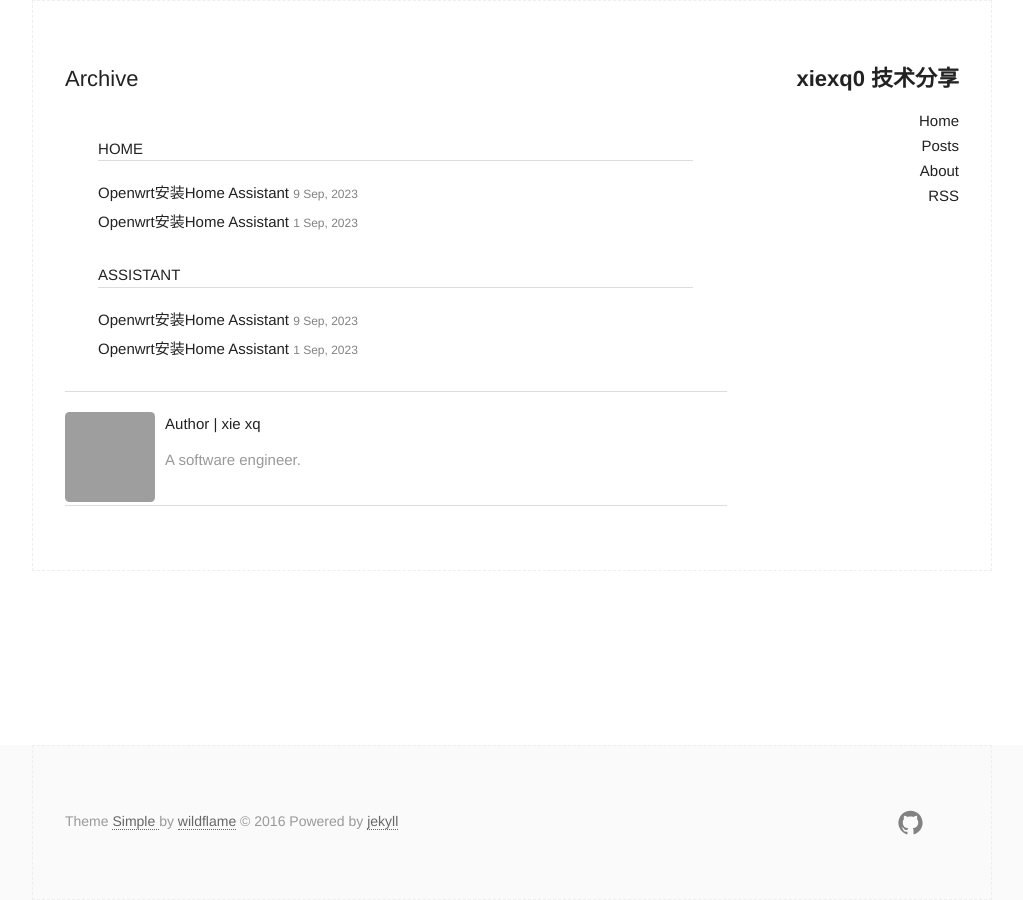
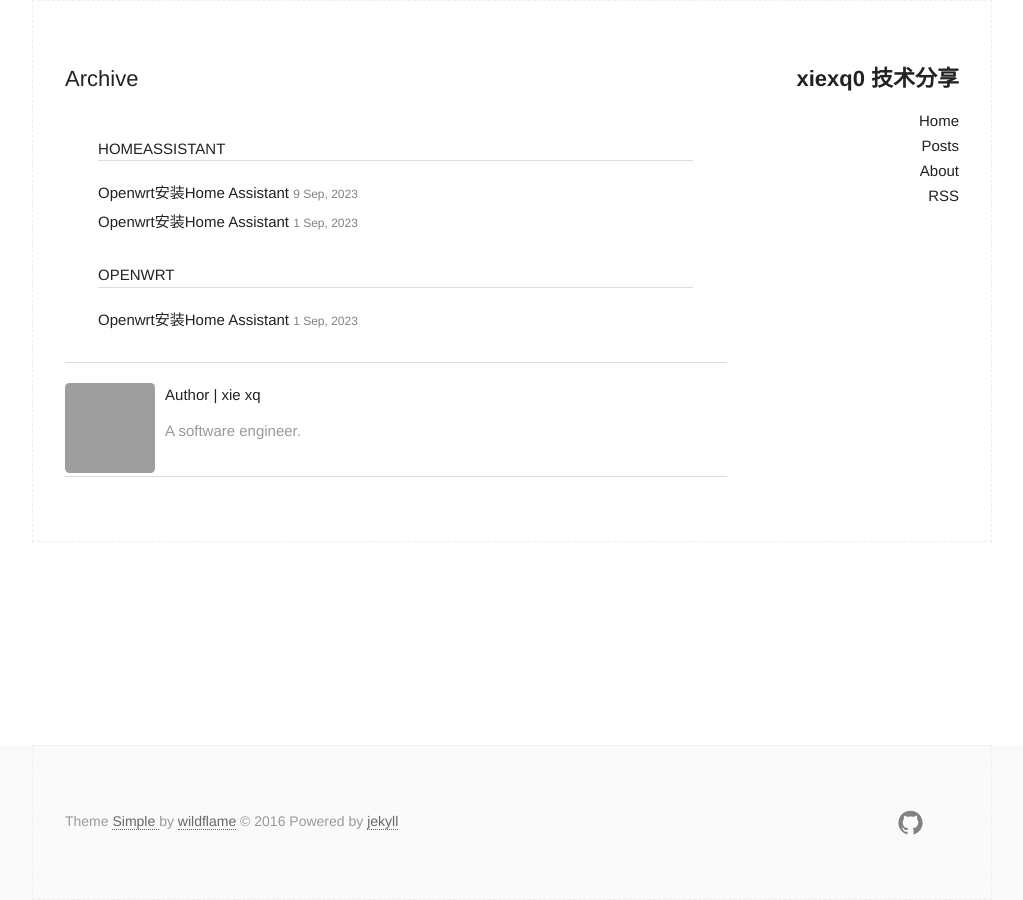
Before and after one commit to xiexiaoqun/blog, a Jekyll site: the page built from archive.html, in a window 1280 px wide, cut to the strip 0-900 px from the top of the page. Shown: the whole strip, without its empty margins (128-1151 px from the left). Built offline with Jekyll 4.4.1, drawn with Linux system fonts in a browser that asks for light colours; grey boxes are pictures that could not be loaded.

Commit message:
change categories

```diff
--- a/_posts/2023-09-03-openwrt-home-assistant.markdown
+++ b/_posts/2023-09-03-openwrt-home-assistant.markdown
@@ -2,7 +2,7 @@
 layout: post
 title:  "Openwrt安装Home Assistant"
 date:   2023-09-02 06:11:58 +0800
-categories: Home Assistant
+categories: HomeAssistant Openwrt
 ---
 
 
--- a/_posts/2023-09-10-home-assistant-plugin.markdown
+++ b/_posts/2023-09-10-home-assistant-plugin.markdown
@@ -2,7 +2,7 @@
 layout: post
 title:  "Openwrt安装Home Assistant"
 date:   2023-09-10 06:11:58 +0800
-categories: Home Assistant
+categories: HomeAssistant
 ---
 
 #### 前置准备
```
